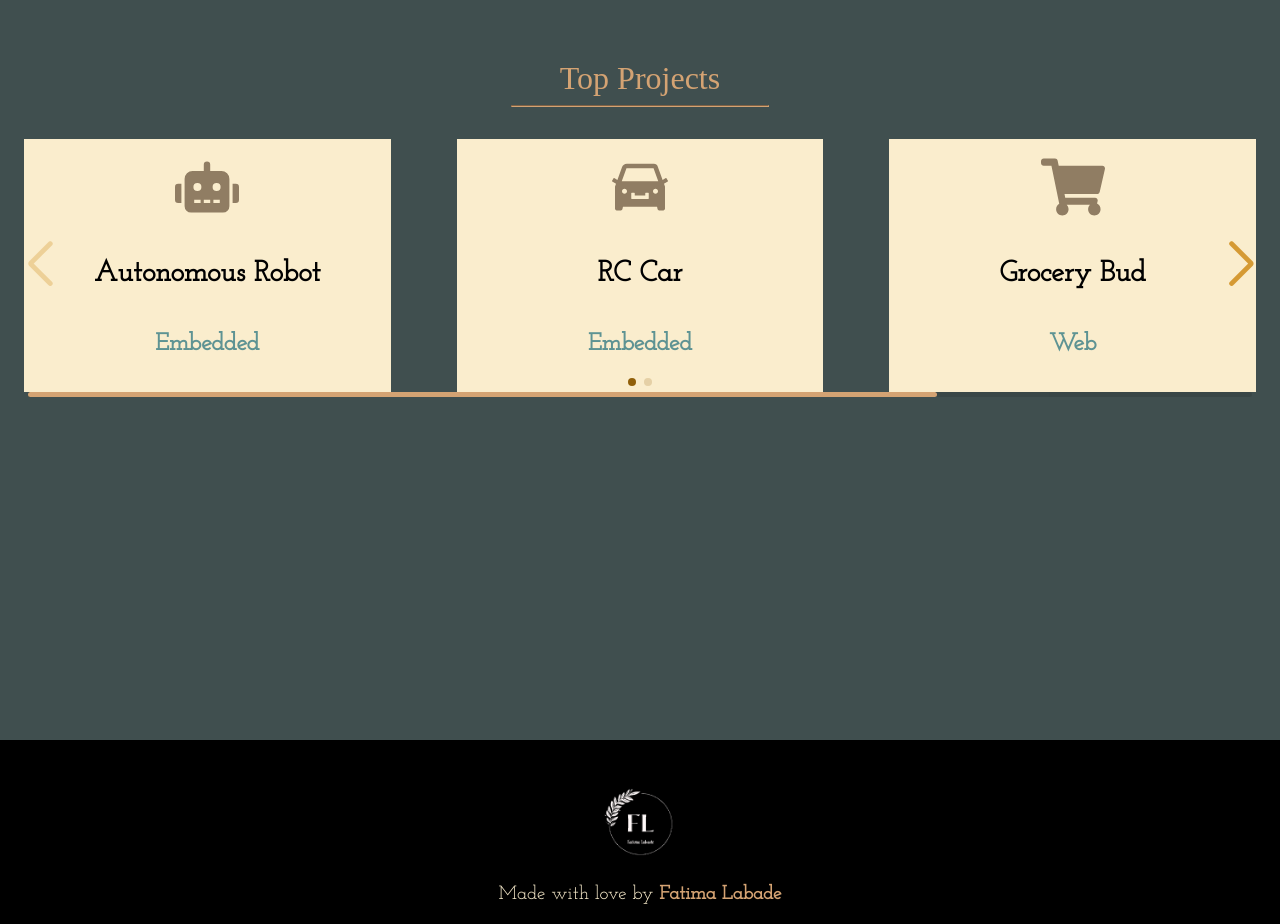
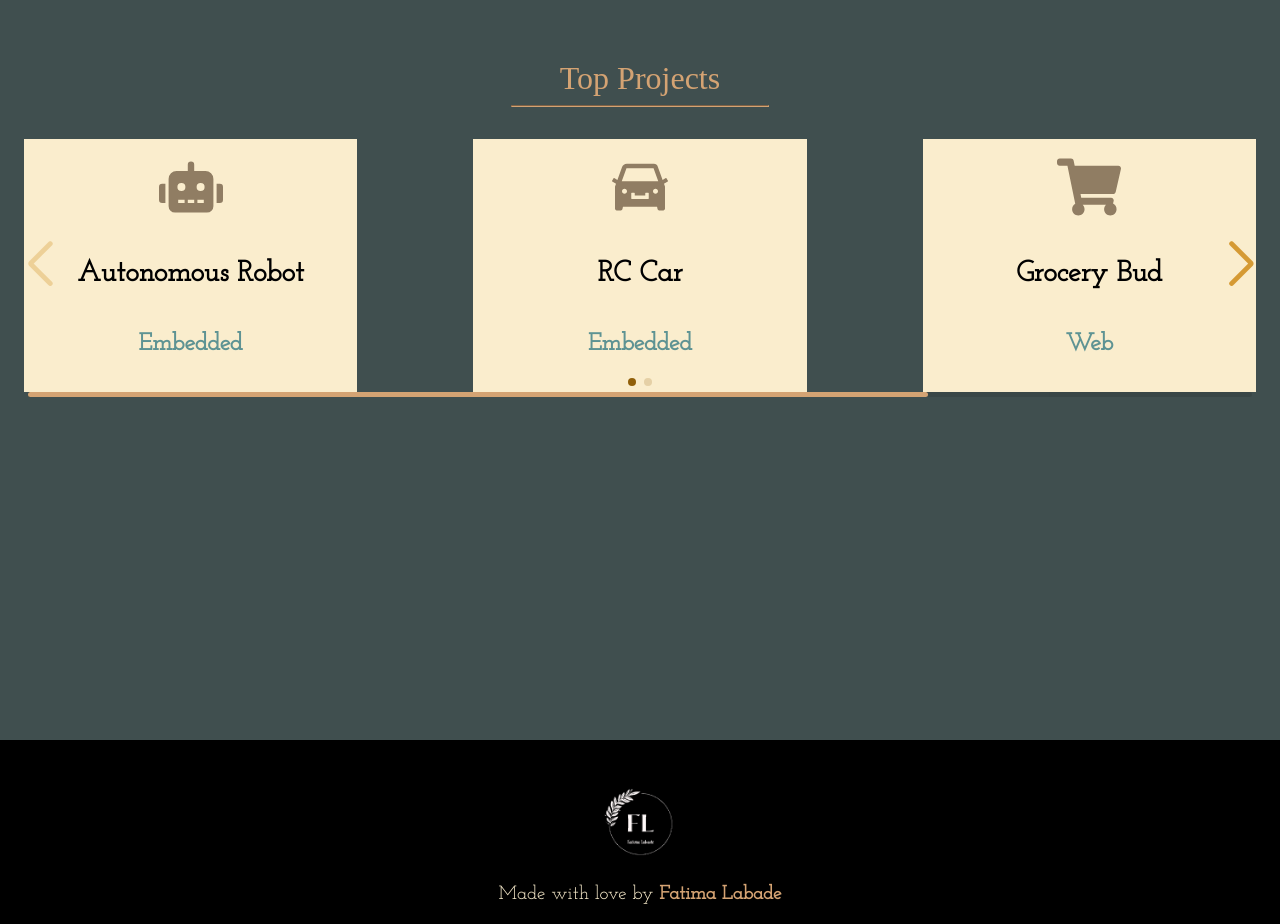
Before and after one commit to FatimaLDL1997/portfolio, a React (Create React App) app: page / in a window 1280 px wide. Shown: the part 2540-3464 px from the top of the page. Built offline with nearby package versions, Linux system fonts and the light colour scheme; a web font is replaced by a local one.

Commit message:
carousal

```diff
--- a/src/components/StyledNavbar.js
+++ b/src/components/StyledNavbar.js
@@ -28,7 +28,7 @@ const Navbar = () => {
           link.classList.remove("animate-links");
         }
       }
-      console.log("Page scroll: ", latest);
+      // console.log("Page scroll: ", latest);
     });
   });
 
--- a/src/pages/Home.js
+++ b/src/pages/Home.js
@@ -21,11 +21,31 @@ import "swiper/css";
 import "swiper/css/navigation";
 import "swiper/css/pagination";
 import "swiper/css/scrollbar";
-import { useEffect } from "react";
+import { useEffect, useState } from "react";
 
 SwiperCore.use([Navigation, Pagination, Scrollbar]);
 
 const Home = () => {
+  const [size, setSize] = useState(window.innerWidth);
+  const [smallScreen, setSmallScreen] = useState(false);
+  const checkSize = () => {
+    setSize(window.innerWidth);
+    if (window.innerWidth < 800) {
+      setSmallScreen(true);
+    } else if (window.innerWidth >= 800) {
+      setSmallScreen(false);
+    }
+    console.log(" " + smallScreen);
+
+    return () => {
+      window.removeEventListener("remove", checkSize);
+    };
+  };
+
+  useEffect(() => {
+    window.addEventListener("resize", checkSize);
+  });
+
   return (
     <section className='homepages-contianer'>
       <motion.div
@@ -121,8 +141,8 @@ const Home = () => {
         <motion.hr className='line' variants={lineAnimation}></motion.hr>
         <div variants={animateAboutItem} className='top-project-container'>
           <Swiper
-            spaceBetween={50}
-            slidesPerView={3}
+            spaceBetween={100}
+            slidesPerView={smallScreen ? 2 : 3}
             navigation
             pagination={{ clickable: true }}
             scrollbar={{ draggable: true }}
```
